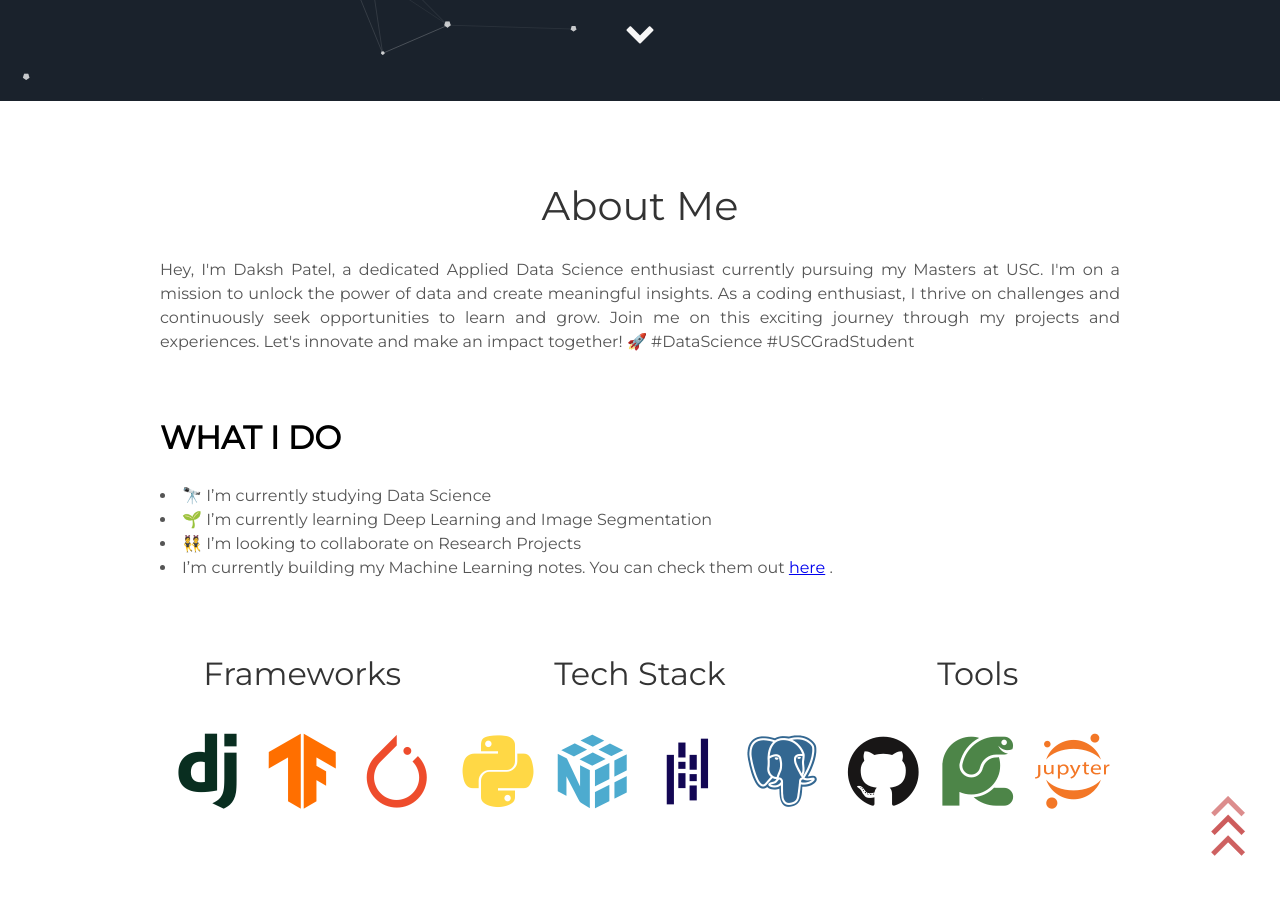
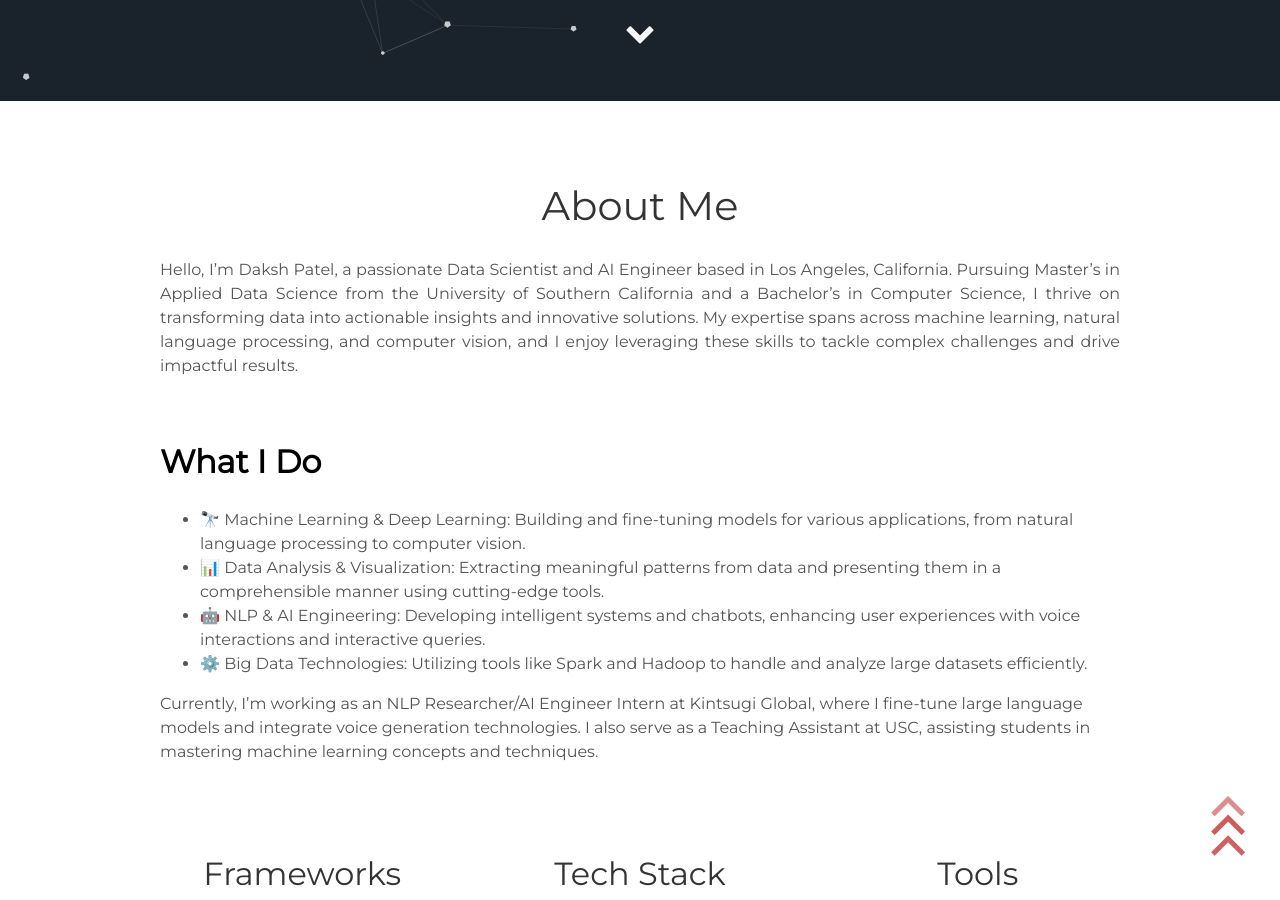
Before and after one commit to helloitsdaksh/portfolio, a Jekyll site: the page built from index.html, in a window 1280 px wide and 900 px high, scrolled down 799 px. Built offline with Jekyll 4.4.1, drawn with Linux system fonts in a browser that asks for light colours.

Commit message:
Made changes in About section!!

```diff
--- a/_includes/about.html
+++ b/_includes/about.html
@@ -1,21 +1,38 @@
-
 <link rel="stylesheet" href="https://cdn.jsdelivr.net/gh/devicons/devicon@v2.15.1/devicon.min.css">
 <div class="user-details">
-  <h1> About Me </h1>
+    <h1>About Me</h1>
 </div>
 <div>
     <p align="justify">
-    Hey, I'm Daksh Patel, a dedicated Applied Data Science enthusiast currently pursuing my Masters at USC. I'm on a mission to unlock the power of data and create meaningful insights. As a coding enthusiast, I thrive on challenges and continuously seek opportunities to learn and grow. Join me on this exciting journey through my projects and experiences. Let's innovate and make an impact together! 🚀 #DataScience #USCGradStudent
+        Hello, I’m Daksh Patel, a passionate Data Scientist and AI Engineer based in Los Angeles, California. Pursuing
+        Master’s in Applied Data Science from the University of Southern California and a Bachelor’s in Computer
+        Science, I thrive on transforming data into actionable insights and innovative solutions. My expertise spans
+        across machine learning, natural language processing, and computer vision, and I enjoy leveraging these skills
+        to tackle complex challenges and drive impactful results.
     </p>
 </div>
+
 <div>
-    <h2 id="-what-i-do-"><strong>WHAT I DO</strong></h2>
+    <h2 id="what-i-do"><strong>What I Do</strong></h2>
+    <ul>
+        <li>🔭 Machine Learning & Deep Learning: Building and fine-tuning models for various applications, from natural
+            language processing to computer vision.
         </li>
-    <li>🔭 I’m currently studying Data Science </li>
-    <li>🌱 I’m currently learning Deep Learning and Image Segmentation</li>
-    <li>👯 I’m looking to collaborate on Research Projects</li>
-      <li> I’m currently building my Machine Learning notes. You can check them out <a href="https://volageek.notion.site/Machine-Learning-Notes-45fa76d111f04943af8d165a74cd82e6">here</a> .</li>
-  </div>
+        <li>📊 Data Analysis & Visualization: Extracting meaningful patterns from data and presenting them in a
+            comprehensible manner using cutting-edge tools.
+        </li>
+        <li>🤖 NLP & AI Engineering: Developing intelligent systems and chatbots, enhancing user experiences with voice
+            interactions and interactive queries.
+        </li>
+        <li>⚙️ Big Data Technologies: Utilizing tools like Spark and Hadoop to handle and analyze large datasets
+            efficiently.
+        </li>
+    </ul>
+    <p>
+        Currently, I’m working as an NLP Researcher/AI Engineer Intern at Kintsugi Global, where I fine-tune large
+        language models and integrate voice generation technologies. I also serve as a Teaching Assistant at USC,
+        assisting students in mastering machine learning concepts and techniques.
+    </p>
 </div>
 <div class="user">
     <div class="tech">
```
Lines whose indentation alone changed are shown as unchanged.
